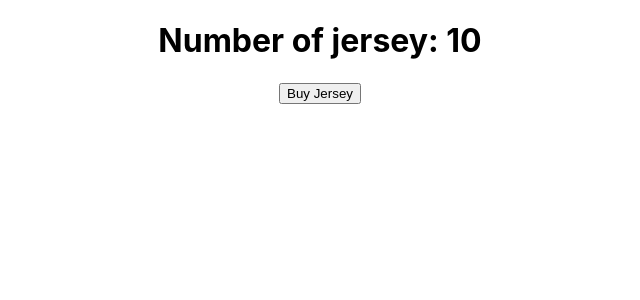
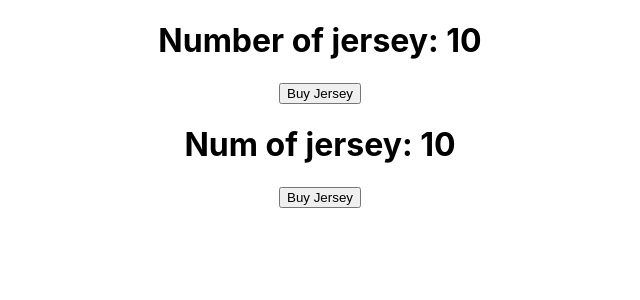
Before and after one commit to muhammad-jiku/jikmunn-react-redux, a React (Create React App) app: page / in a window 1280 px wide. Shown: the top 300 px of the page, without its empty margins (320-960 px from the left). Built offline with nearby package versions, Linux system fonts and the light colour scheme.

Commit message:
connect problem has been solved

```diff
--- a/src/App.js
+++ b/src/App.js
@@ -1,18 +1,18 @@
 import React from 'react';
 import './App.css';
 import HooksJerseyContainer from './components/HooksJerseyContainer';
-// import JerseyContainer from './components/JerseyContainer';
-import { Provider } from 'react-redux';
-import store from './redux/store/index';
+import JerseyContainer from './components/JerseyContainer';
+// import { Provider } from 'react-redux';
+// import store from './redux/store/index';
 
 function App() {
   return (
-    <Provider store={store}>
-      <div className="App">
-        {/* <JerseyContainer /> */}
-        <HooksJerseyContainer />
-      </div>
-    </Provider>
+    // <Provider store={store}>
+    <div className="App">
+      <JerseyContainer />
+      <HooksJerseyContainer />
+    </div>
+    // </Provider>
   );
 }
 
--- a/src/components/HooksJerseyContainer.jsx
+++ b/src/components/HooksJerseyContainer.jsx
@@ -5,7 +5,7 @@ const HooksJerseyContainer = () => {
   const numOfJersey = useSelector((state) => state.numOfJersey); //useSelector is added to access initialState
   return (
     <div>
-      <h1>Number of jersey: {numOfJersey}</h1>
+      <h1>Num of jersey: {numOfJersey}</h1>
       <button>Buy Jersey</button>
     </div>
   );
--- a/src/index.js
+++ b/src/index.js
@@ -2,15 +2,14 @@ import React from 'react';
 import ReactDOM from 'react-dom/client';
 import './index.css';
 import App from './App';
-// import { Provider } from 'react-redux';
-// import store from './redux/store/index';
+import { Provider } from 'react-redux';
+import store from './redux/store/index';
 
 const root = ReactDOM.createRoot(document.getElementById('root'));
 root.render(
-  // <Provider store={store}>
-
-  <React.StrictMode>
-    <App />
-  </React.StrictMode>
-  // </Provider>
+  <Provider store={store}>
+    <React.StrictMode>
+      <App />
+    </React.StrictMode>
+  </Provider>
 );
```
